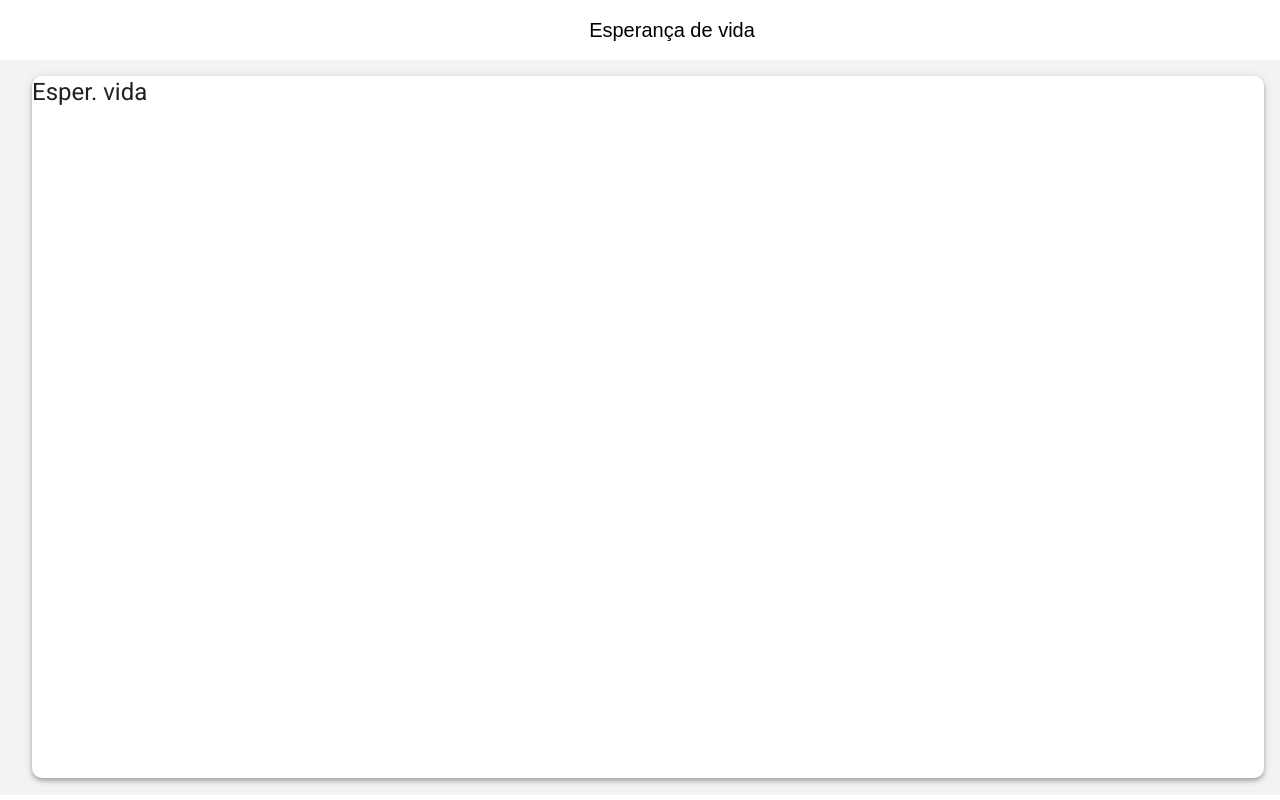
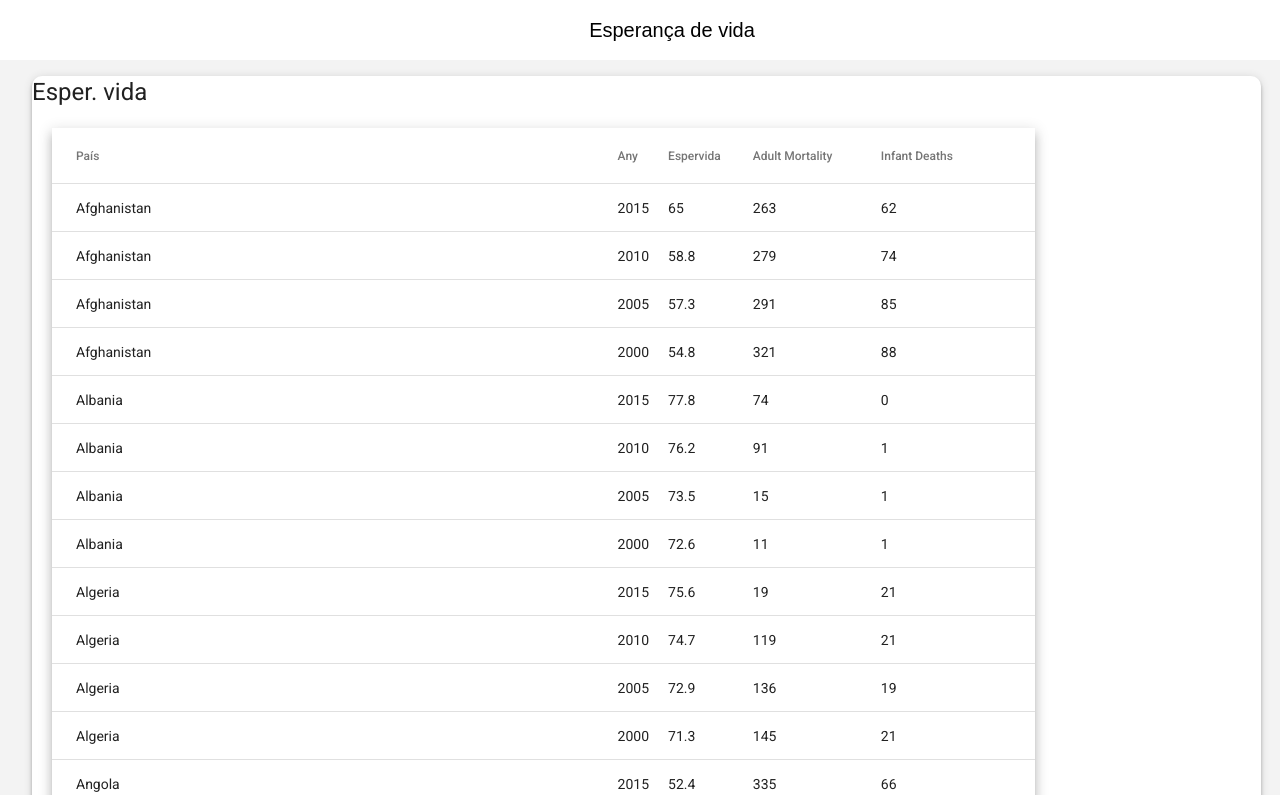
Before and after one commit to marped22daw/GP2-PobresaMundial, an Angular app in the folder GP2-PedemonteSanzTorres/: page /espervida in a window 1280 px wide. Built offline with nearby package versions, Linux system fonts and the light colour scheme.

Commit message:
taula espervida amb dades

```diff
--- a/GP2-PedemonteSanzTorres/src/app/espervida.css
+++ b/GP2-PedemonteSanzTorres/src/app/espervida.css
@@ -1,7 +1,15 @@
 .content {
-    height: calc(100vh - 98px);
-    margin: 16px;
-    margin-left: 32px;
-    border-radius: 10px;
-    background-color: white;
+  width: 96%;
+  margin: 16px;
+  margin-left: 32px;
+  border-radius: 10px;
+  background-color: white;
   }
+
+  table {
+    align-items: center;
+      width: 80%;
+      height: 80%;
+      margin:20px;
+      margin-bottom: 15%;
+  }
--- a/GP2-PedemonteSanzTorres/src/app/espervida.html
+++ b/GP2-PedemonteSanzTorres/src/app/espervida.html
@@ -1,3 +1,50 @@
 <div class="content mat-elevation-z4">
 <h1>Esper. vida</h1>
+
+<table mat-table [dataSource]="dataSource"
+    class="mat-elevation-z8">
+
+  <!-- País Column -->
+  <ng-container matColumnDef="Pais">
+    <th mat-header-cell *matHeaderCellDef mat-sort-header sortActionDescription="Sort by name">
+        País
+    </th>
+    <td mat-cell *matCellDef="let Paisos"> {{Paisos.Pais}} </td>
+  </ng-container>
+
+  <!-- Any Column -->
+  <ng-container matColumnDef="Any">
+    <th mat-header-cell *matHeaderCellDef mat-sort-header sortActionDescription="Sort by weight">
+        Any
+    </th>
+    <td mat-cell *matCellDef="let Paisos"> {{Paisos.Any}} </td>
+  </ng-container>
+
+  <!-- Espervida Column -->
+  <ng-container matColumnDef="Espervida">
+    <th mat-header-cell *matHeaderCellDef mat-sort-header sortActionDescription="Sort by symbol">
+        Espervida
+    </th>
+    <td mat-cell *matCellDef="let Paisos"> {{Paisos.Espervida}} </td>
+  </ng-container>
+
+    <!-- Adult_Mortality Column -->
+    <ng-container matColumnDef="Adult_Mortality">
+        <th mat-header-cell *matHeaderCellDef mat-sort-header sortActionDescription="Sort by symbol">
+            Adult Mortality
+        </th>
+        <td mat-cell *matCellDef="let Paisos"> {{Paisos.Adult_Mortality}} </td>
+      </ng-container>
+
+    <!-- Infant_Deaths Column -->
+    <ng-container matColumnDef="Infant_Deaths">
+        <th mat-header-cell *matHeaderCellDef mat-sort-header sortActionDescription="Sort by symbol">
+            Infant Deaths
+        </th>
+        <td mat-cell *matCellDef="let Paisos"> {{Paisos.Infant_Deaths}} </td>
+      </ng-container>
+
+  <tr mat-header-row *matHeaderRowDef="displayedColumns"></tr>
+  <tr mat-row *matRowDef="let row; columns: displayedColumns;"></tr>
+</table>
 </div>
--- a/GP2-PedemonteSanzTorres/src/app/espervida.ts
+++ b/GP2-PedemonteSanzTorres/src/app/espervida.ts
@@ -1,4 +1,5 @@
 import { Component } from '@angular/core';
+import EspervidaJson from './json/espervida.json';
 
 @Component({
     selector: 'app-root',
@@ -7,4 +8,7 @@ import { Component } from '@angular/core';
 })
 
 export class EspervidaComponent {
+    //Poner Json en una tabla
+    displayedColumns: any[] = ['Pais', 'Any', 'Espervida', 'Adult_Mortality', 'Infant_Deaths'];
+    dataSource = EspervidaJson;
 }
```
Also changed, not shown: GP2-PedemonteSanzTorres/src/app/json/espervida.json.
